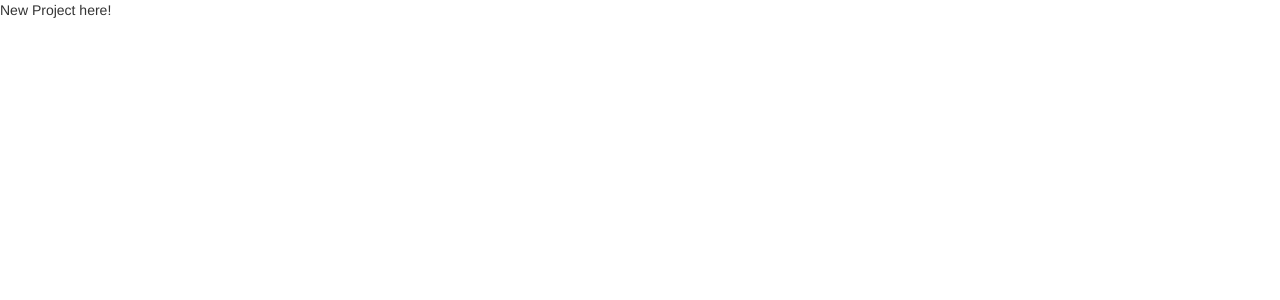
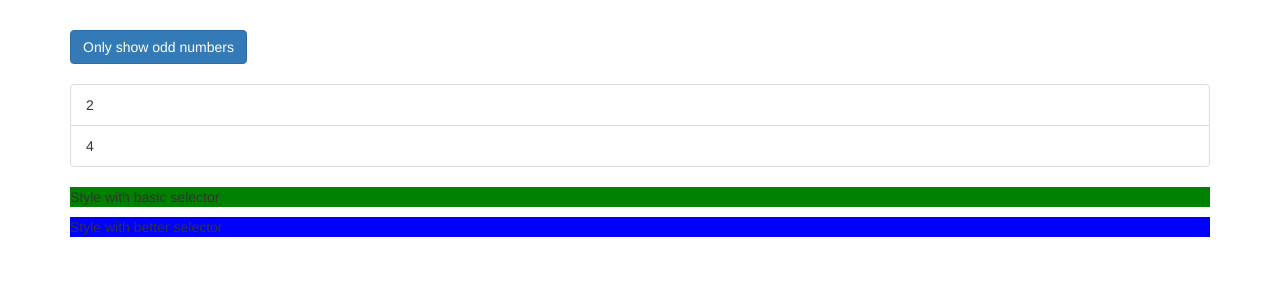
Before and after one commit to Gabriielfeliciano/Angular-Course, an Angular app: page / in a window 1280 px wide. Shown: the top 300 px of the page. Built offline with nearby package versions, Linux system fonts and the light colour scheme.

Commit message:
firts steps about directive

```diff
--- a/src/app/app.component.css
+++ b/src/app/app.component.css
@@ -0,0 +1,7 @@
+.container{
+    margin-top: 30px;
+}
+
+.odd{
+    color: red;
+}
--- a/src/app/app.component.html
+++ b/src/app/app.component.html
@@ -1 +1,35 @@
-<p>New Project here!</p>
+<div class="container">
+    <div class="row">
+      <div class="col-xs-12">
+        <button
+          class="btn btn-primary"
+          (click)="onlyOdd = !onlyOdd">Only show odd numbers</button>
+        <br><br>
+        <ul class="list-group">
+            <div *ngIf = "onlyOdd">
+                <li
+                class="list-group-item odd"
+                [ngClass]="{odd: odd % 2 !== 0}"
+                [ngStyle]="{backgroundColor: odd % 2 !== 0 ? 'yellow' : 'transparent' }"
+                *ngFor="let odd of oddNumbers">
+                {{ odd }}
+            </li>
+            </div>
+            <div *ngIf="!onlyOdd">
+                <li
+                class="list-group-item even"
+                [ngClass]="{odd: even % 2 !== 0}"
+                [ngStyle]="{backgroundColor: even % 2 !== 0 ? 'yellow' : 'transparent' }"
+                *ngFor="let even of evenNumbers">
+                {{ even }}
+                </li>
+            </div>
+        </ul>
+        <p appBasicHighlight>Style with basic selector</p>
+        <p appBetterHighlight>Style with better selector</p>
+        <ng-template [ngIf]="onlyOdd">
+          <p>Only odd</p>
+        </ng-template>
+      </div>
+    </div>
+  </div>
--- a/src/app/app.component.ts
+++ b/src/app/app.component.ts
@@ -6,5 +6,8 @@ import { Component } from '@angular/core';
   styleUrls: ['./app.component.css']
 })
 export class AppComponent {
-  title = 'angular-course-project';
+  // numbers = [1, 2, 3, 4, 5];
+  oddNumbers = [1 , 3, 5];
+  evenNumbers = [2, 4];
+  onlyOdd = false;
 }
--- /dev/null
+++ b/src/app/basic-highlight/basic-highlight.directive.ts
@@ -0,0 +1,13 @@
+import { Directive, ElementRef, OnInit } from "@angular/core";
+
+@Directive({
+    selector: '[appBasicHighlight]'
+})
+export class BasicHighlightDirective implements OnInit{
+
+    constructor(private elementRef: ElementRef){ }
+
+    ngOnInit(){
+        this.elementRef.nativeElement.style.backgroundColor = 'green';
+    }
+}
--- /dev/null
+++ b/src/app/better-highlight/better-highlight.directive.ts
@@ -0,0 +1,13 @@
+import { Directive, ElementRef, OnInit, Renderer2 } from '@angular/core';
+
+@Directive({
+  selector: '[appBetterHighlight]'
+})
+export class BetterHighlightDirective implements OnInit {
+
+  constructor(private elRef : ElementRef ,private renderer : Renderer2) { }
+
+  ngOnInit(){
+    this.renderer.setStyle(this.elRef.nativeElement,'background-color','blue');
+  }
+}
```
Also changed, not shown: src/app/app.module.ts (+9 -1 lines).
